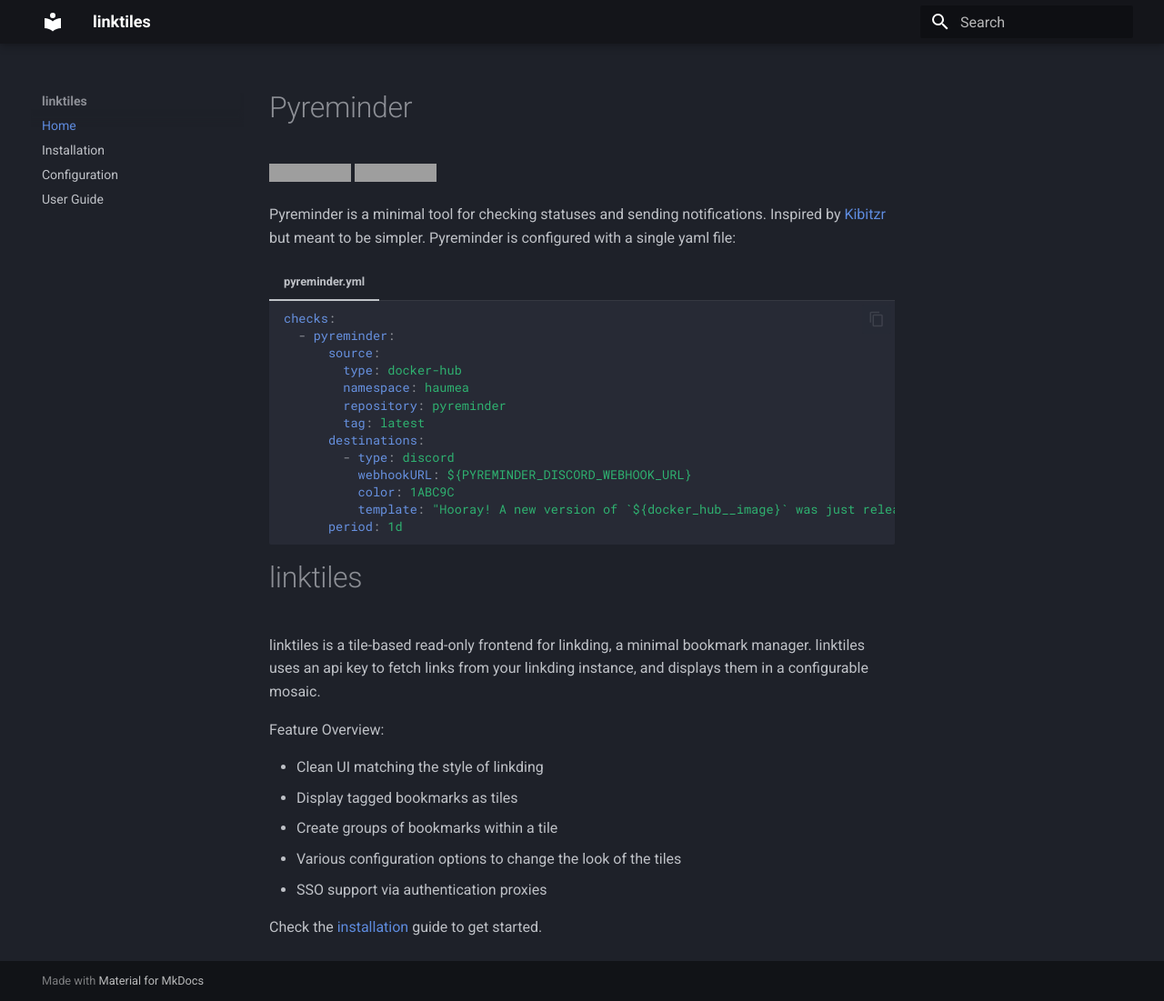
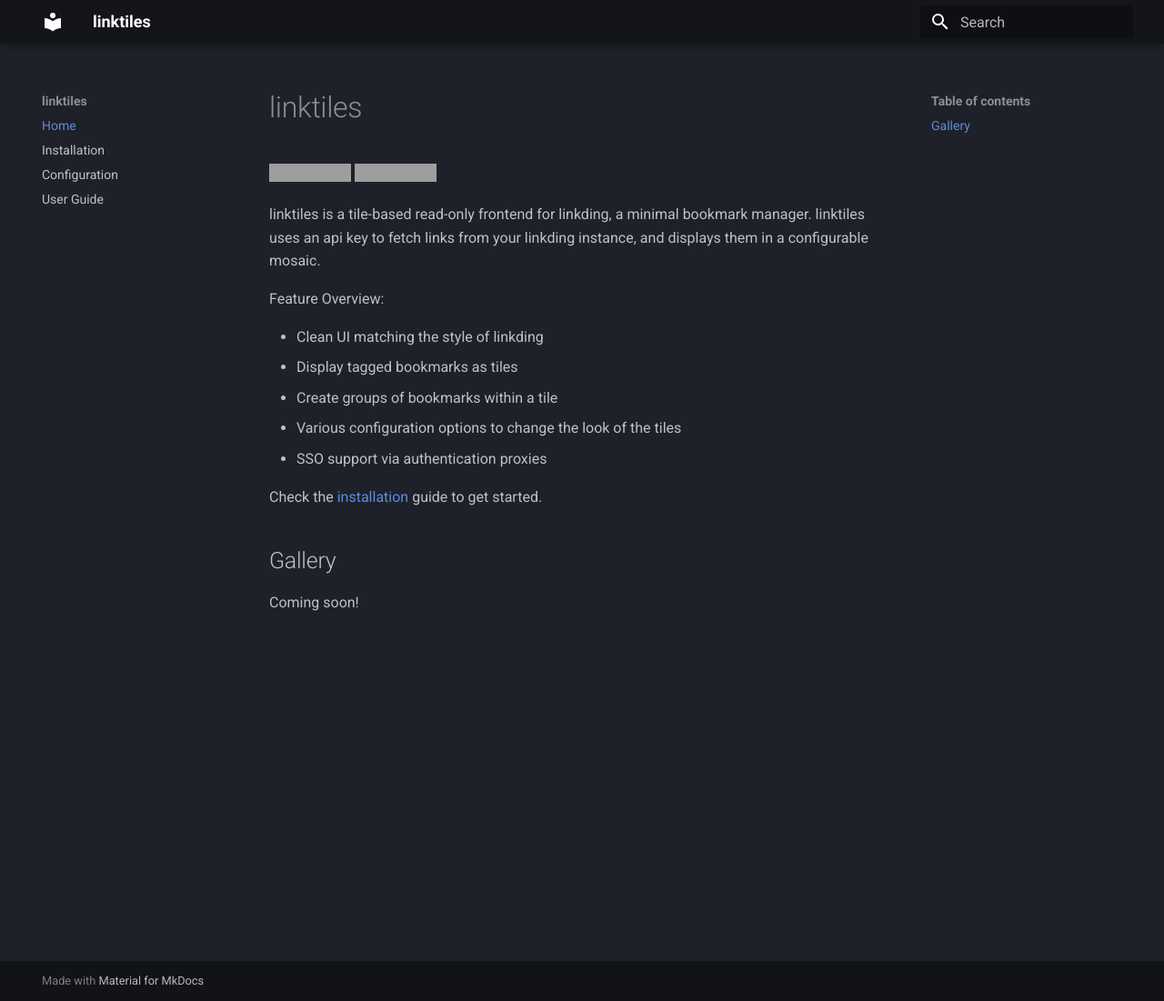
Before and after one commit to haondt/linktiles, an MkDocs documentation site: the page built from docs/index.md, in a window 1280 px wide and 1101 px high. Shown: the whole window at 91% size. Built offline with MkDocs 1.6.1 and Material for MkDocs 9.7.7, drawn with Linux system fonts in a browser that asks for light colours; grey boxes are pictures that could not be loaded.

Commit message:
added pipelines and docker stuff

````diff
--- a/docs/index.md
+++ b/docs/index.md
@@ -1,29 +1,7 @@
-# Pyreminder
-[![Docker Pulls](https://img.shields.io/docker/pulls/haumea/pyreminder)](https://hub.docker.com/r/haumea/pyreminder/)
-[![GitLab release (latest by date)](https://img.shields.io/gitlab/v/release/haondt/pyreminder)](https://gitlab.com/haondt/pyreminder/-/releases/permalink/latest)
+# linktiles
 
-
-Pyreminder is a minimal tool for checking statuses and sending notifications. Inspired by [Kibitzr](https://kibitzr.github.io/) but meant to be simpler. Pyreminder is configured with a single yaml file:
-
-/// tab | pyreminder.yml
-```yaml
-checks:
-  - pyreminder:
-      source:
-        type: docker-hub
-        namespace: haumea
-        repository: pyreminder
-        tag: latest
-      destinations:
-        - type: discord
-          webhookURL: ${PYREMINDER_DISCORD_WEBHOOK_URL}
-          color: 1ABC9C
-          template: "Hooray! A new version of `${docker_hub__image}` was just released!"
-      period: 1d
-```
-///
-
-# linktiles
+[![Docker Pulls](https://img.shields.io/docker/pulls/haumea/linktiles)](https://hub.docker.com/r/haumea/linktiles/)
+[![GitLab release (latest by date)](https://img.shields.io/gitlab/v/release/haondt/linktiles)](https://gitlab.com/haondt/linktiles/-/releases/permalink/latest)
 
 linktiles is a tile-based read-only frontend for linkding, a minimal bookmark manager. linktiles uses an api key to fetch links from your linkding instance, and displays them in a configurable mosaic.
 
@@ -36,3 +14,7 @@ Feature Overview:
 - SSO support via authentication proxies
 
 Check the [installation](./installation.md) guide to get started.
+
+## Gallery
+
+Coming soon!
--- a/requirements.txt
+++ b/requirements.txt
@@ -5,3 +5,4 @@ redis
 pydantic
 lark
 aiohttp
+requests
````
Also changed, not shown: .gitlab-ci.yml (added, +9 -0 lines), README.md (+21 -0 lines), app/__init__.py (+5 -3 lines), docker-compose.yml (added, +19 -0 lines), docs/configuration.md (+6 -0 lines), docs/installation.md (+3 -4 lines), docs/user_guide.md (+3 -3 lines), pipeline.yml (added, +21 -0 lines), 3 other files.
